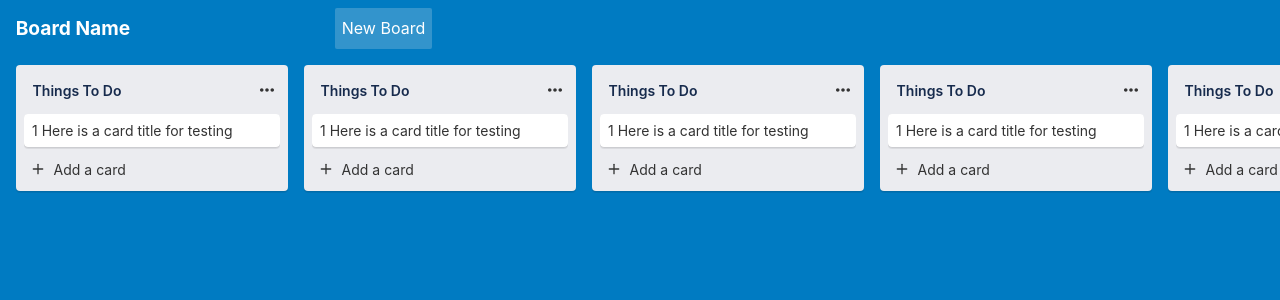
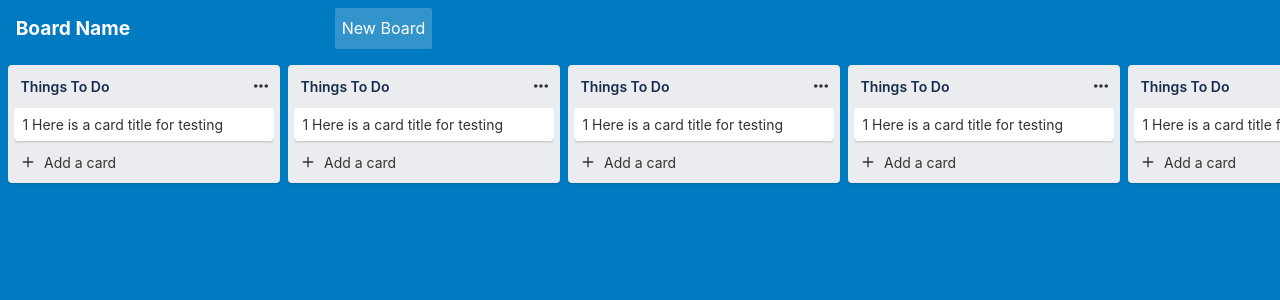
Before and after one commit to gillescj/trello-mini, a Svelte app: page / in a window 1280 px wide. Shown: the top 300 px of the page. Built offline with nearby package versions, Linux system fonts and the light colour scheme.

Commit message:
Change spacing between list items

```diff
--- a/src/components/List.svelte
+++ b/src/components/List.svelte
@@ -35,16 +35,16 @@
         display: grid;
         width: 17rem;
         font-size: 14px;
-        padding: 0.5rem;
+        padding: 0.4rem;
         background: hsl(228, 14%, 93%);
         border-radius: 0.25rem;
         box-shadow: 0 0.1px 0px rgba(0, 0, 0, 0.02), 0 0.1px 0px rgba(0, 0, 0, 0.028),
             0 0.3px 0px rgba(0, 0, 0, 0.035), 0 0.4px 0px rgba(0, 0, 0, 0.042),
             0 0.8px 0px rgba(0, 0, 0, 0.05), 0 2px 0px rgba(0, 0, 0, 0.07);
-        margin: 0 0.5rem;
+        margin: 0 0.25rem;
         flex-shrink: 0;
         &:first-child {
-            margin-left: 1rem;
+            margin-left: 0.5rem;
         }
 
         .options-btn {
@@ -61,6 +61,7 @@
             grid-template-columns: 1fr auto;
         }
         input {
+            padding: 0.2rem;
             width: 100%;
             background: inherit;
             color: #172b4d;
--- a/src/components/NewListButton.svelte
+++ b/src/components/NewListButton.svelte
@@ -8,6 +8,7 @@
     div {
         display: grid;
         grid-template-columns: 17rem 1rem;
+        margin-left: 0.25rem;
         button {
             border-radius: 0.25rem;
             background: hsl(202, 60%, 50%);
@@ -19,7 +20,7 @@
             }
         }
         &:first-child {
-            margin-left: 1rem;
+            margin-left: 0.5rem;
         }
     }
 </style>
```
